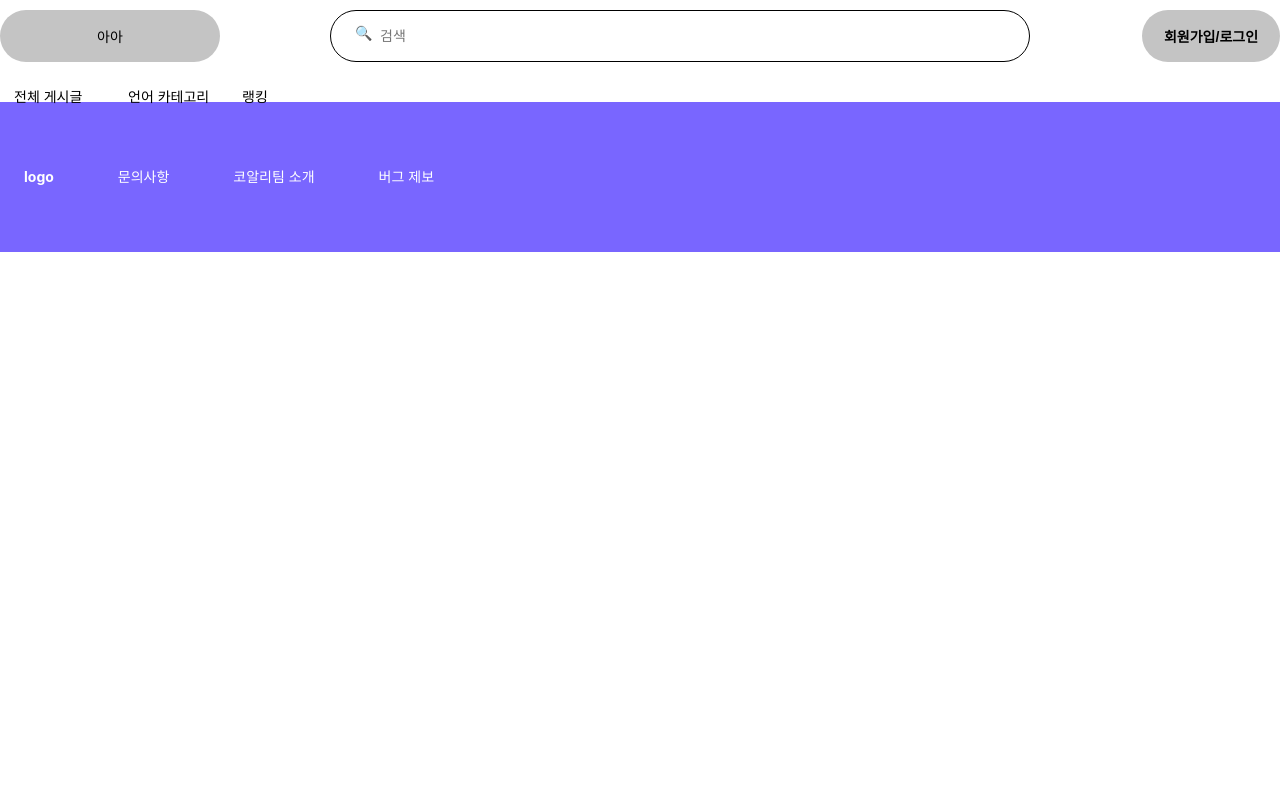
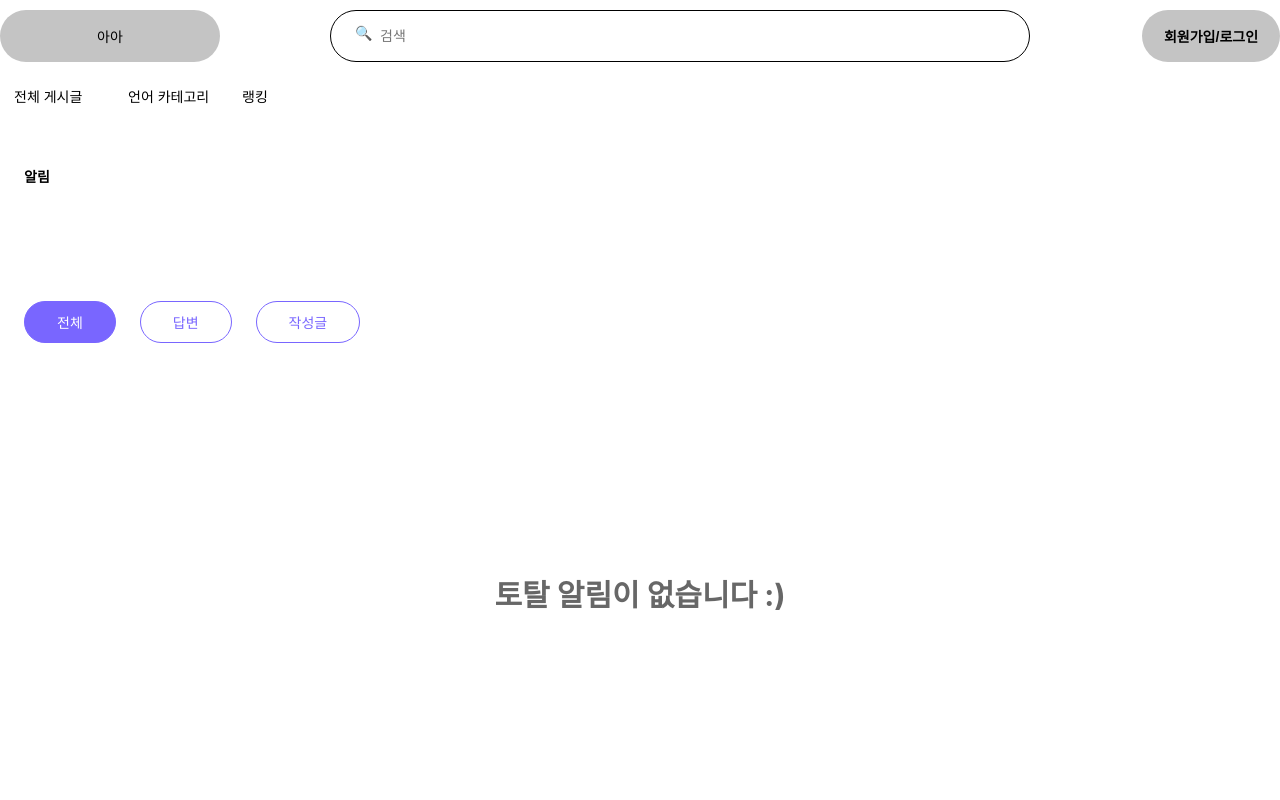
Before and after one commit to zeze88/sun, a React (Create React App) app: page /arams in a window 1280 px wide. Shown: the top 800 px of the page. Built offline with nearby package versions, Linux system fonts and the light colour scheme.

Commit message:
알림 페이지 추가

```diff
--- a/src/App.js
+++ b/src/App.js
@@ -17,6 +17,7 @@ import Category from "./components/Category";
 import Edituser from "./page/Edituser";
 import Password from "./page/Password";
 import Footer from "./components/Footer";
+import Arams from "./page/Arams";
 
 function App() {
   const login = useLocation();
@@ -32,7 +33,6 @@ function App() {
       <Route path='/' exact component={Post} />
       <Route path='/create' exact component={Create} />
       <Route path='/edit/:pid' exact component={Create} />
-      <Route path='/createanswer' exact component={Create} />
       <Route path='/ranking' exact component={Ranking} />
       <Route path='/login' exact component={Login} />
       <Route path='/chatchat' exact component={Test} />
@@ -41,6 +41,7 @@ function App() {
       <Route path='/search/:keyword' exact component={SearchResult} />
       <Route path='/useredit' exact component={Edituser} />
       <Route path='/passedit' exact component={Password} />
+      <Route path='/arams' exact component={Arams} />
       <Footer />
     </div>
   );
--- a/src/components/RoundTab.js
+++ b/src/components/RoundTab.js
@@ -16,8 +16,8 @@ const RoundTab = ({ currTab }) => {
       value: "작성글",
     },
   ];
-
   const [tab, setTab] = React.useState("total");
+  console.log(tab);
 
   return (
     <RoundTabUl>
@@ -35,19 +35,25 @@ const RoundTab = ({ currTab }) => {
     </RoundTabUl>
   );
 };
+
 const RoundTabUl = styled.ul`
+  --main-color: #7966ff;
   display: flex;
+  gap: 24px;
+  margin-bottom: 32px;
+  padding: 0 24px;
 
   li {
-    padding: 4px 10px;
-    border: solid 1px #ebebeb;
+    padding: 10px 32px;
+    border: solid 1px var(--main-color);
     border-radius: 40px;
     cursor: pointer;
     transition: all 0.3s;
+    color: var(--main-color);
 
     &.active {
       color: #fff;
-      background-color: #797979;
+      background-color: var(--main-color);
     }
   }
 `;
--- a/src/components/TableList.js
+++ b/src/components/TableList.js
@@ -15,8 +15,7 @@ const TableList = ({ currTab }) => {
 
   return (
     <TableListUl>
-      <li>
-        {list}
+      <li className='no_list'>
         <strong>{list} 알림이 없습니다 :)</strong>
       </li>
       <li>
@@ -30,13 +29,16 @@ const TableList = ({ currTab }) => {
 };
 
 const TableListUl = styled.ul`
-  border-top: solid 1px #ebebeb;
-
+  min-height: 600px;
+  .no_list {
+    line-height: 400px;
+  }
   li {
     padding: 20px;
     display: flex;
     align-items: center;
     text-align: center;
+    color: #676767;
     border-bottom: solid 1px #ebebeb;
   }
   strong {
@@ -55,8 +57,19 @@ const TableListUl = styled.ul`
     width: 20%;
   }
 
+  em {
+    font-size: 12px;
+    font-style: normal;
+    color: #c4c4c4;
+  }
+
   button {
-    width: 10%;
+    width: 94px;
+    height: 30px;
+    color: #fff;
+    font-size: 16px;
+    border-radius: 40px;
+    background-color: #ddd;
   }
 `;
 
--- /dev/null
+++ b/src/page/Arams.js
@@ -0,0 +1,26 @@
+import React from "react";
+import styled from "styled-components";
+import RoundTab from "../components/RoundTab";
+import TableList from "../components/TableList";
+
+const Arams = () => {
+  const [curTab, setCurTab] = React.useState("total");
+  return (
+    <SC_AramsWrap>
+      <h2>알림</h2>
+      <RoundTab currTab={setCurTab} />
+      <TableList currTab={curTab} />
+    </SC_AramsWrap>
+  );
+};
+const SC_AramsWrap = styled.div`
+  max-width: 1440px;
+  margin: 0 auto;
+
+  h2 {
+    padding: 0 24px;
+    margin-top: 64px;
+    margin-bottom: 115px;
+  }
+`;
+export default Arams;
```
